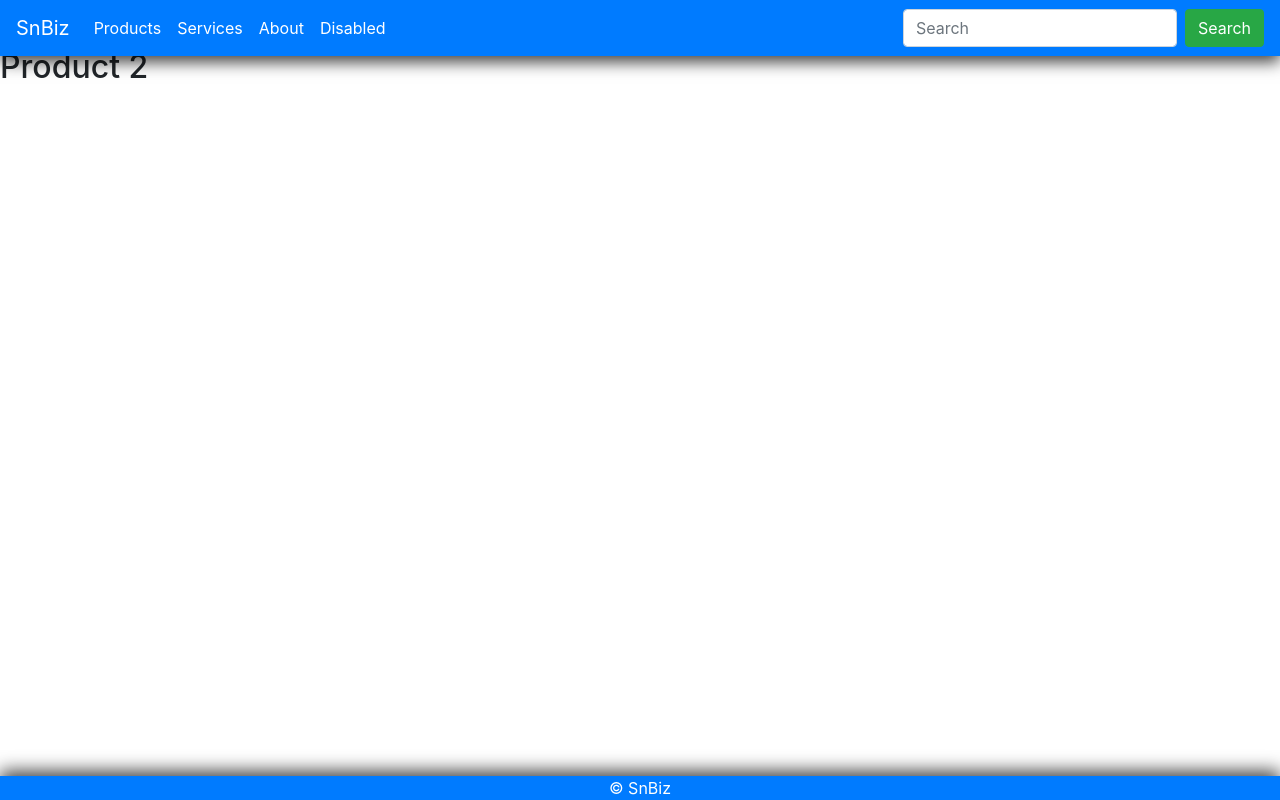
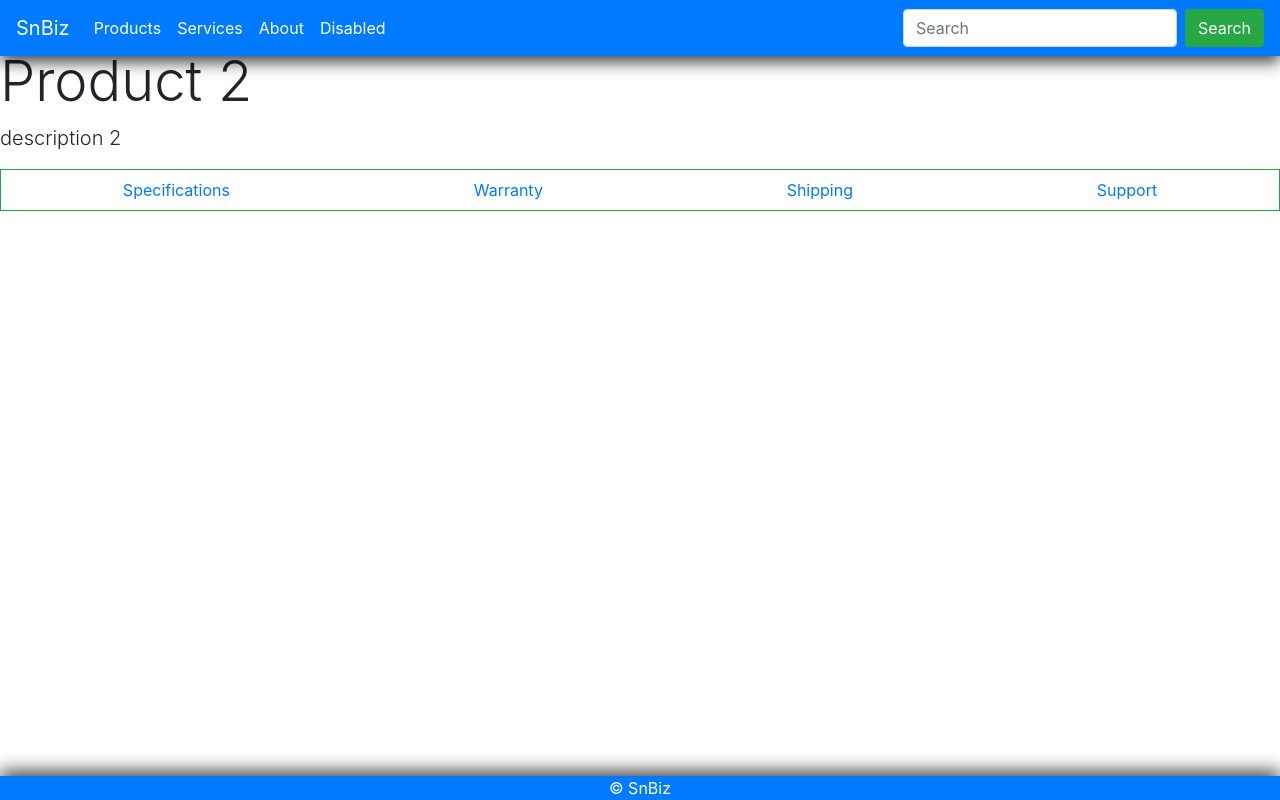
Before and after one commit to swapnilnakate7/sn-businessapp-a5, an Angular app: page /product/1 in a window 1280 px wide. Built offline with nearby package versions, Linux system fonts and the light colour scheme.

Commit message:
added product detail UI changes

```diff
--- /dev/null
+++ b/src/app/sn-products/sn-product-detail/sn-product-detail.component.css
@@ -0,0 +1,4 @@
+.product-detail {
+  margin: 0 auto;
+  width: 95%;
+}
--- a/src/app/sn-products/sn-product-detail/sn-product-detail.component.html
+++ b/src/app/sn-products/sn-product-detail/sn-product-detail.component.html
@@ -1 +1,20 @@
-<h2 *ngIf="product">  {{product.title}}</h2>
+<div *ngIf="product" class="row product-detail">
+  <div class="col-sm-12">
+    <h2 class="display-4"> {{product.title}}</h2>
+    <p class="lead"> {{product.description}}</p>
+    <ul class="nav nav-pills nav-fill border border-success">
+      <li class="nav-item">
+        <a class="nav-link" href="javascript:void(0)" [ngClass]="{'active':tabSelected ==='specs'}" (click)="tabSelect('specs')">Specifications</a>
+      </li>
+      <li class="nav-item">
+        <a class="nav-link" href="javascript:void(0)" [ngClass]="{'active':tabSelected ==='warranty'}" (click)="tabSelect('warranty')">Warranty</a>
+      </li>
+      <li class="nav-item">
+        <a class="nav-link" href="javascript:void(0)" [ngClass]="{'active':tabSelected ==='ship'}" (click)="tabSelect('ship')">Shipping</a>
+      </li>
+      <li class="nav-item">
+        <a class="nav-link" href="javascript:void(0)" [ngClass]="{'active':tabSelected ==='support'}" (click)="tabSelect('support')">Support</a>
+      </li>
+    </ul>
+  </div>
+</div>
--- a/src/app/sn-products/sn-product-detail/sn-product-detail.component.ts
+++ b/src/app/sn-products/sn-product-detail/sn-product-detail.component.ts
@@ -8,6 +8,7 @@ import { ProductService } from '../../services/product.service';
 })
 export class SnProductDetailComponent implements OnInit {
     product: Product;
+    tabSelected = '';
     constructor(private route: ActivatedRoute, private prodService: ProductService) { }
 
     ngOnInit() {
@@ -15,19 +16,21 @@ export class SnProductDetailComponent implements OnInit {
         console.log(this.route.snapshot.params['id']);
         this.product = this.prodService.getProductList()[+this.route.snapshot.params['id']];
         this.route.params.subscribe(data => {
-
             console.log('loaded', data);
             this.exec(+data.id);
-
         });
     }
 
     exec(data) {
         this.prodService.productsUpdated.subscribe(
             res => {
-              this.product = this.prodService.getProductList()[data];
-              console.log('loaded', this.product);
+                this.product = this.prodService.getProductList()[data];
+                console.log('loaded', this.product);
             }
-          );
+        );
+    }
+
+    tabSelect(tabName) {
+        this.tabSelected = tabName;
     }
 }
--- a/src/app/sn-services/sn-services.component.ts
+++ b/src/app/sn-services/sn-services.component.ts
@@ -8,7 +8,7 @@ import { Service } from '../sn-models/sn-service.model';
   styleUrls: ['./sn-services.component.css']
 })
 export class SnServicesComponent implements OnInit {
-  services: Array<any> = [new Service('Servic 1', 'Description 1'), new Service('Servic 2', 'Description 2')];
+  services: Array<any> = [new Service('Service 1', 'Description 1'), new Service('Service 2', 'Description 2')];
   constructor() { }
 
   ngOnInit() {
```
